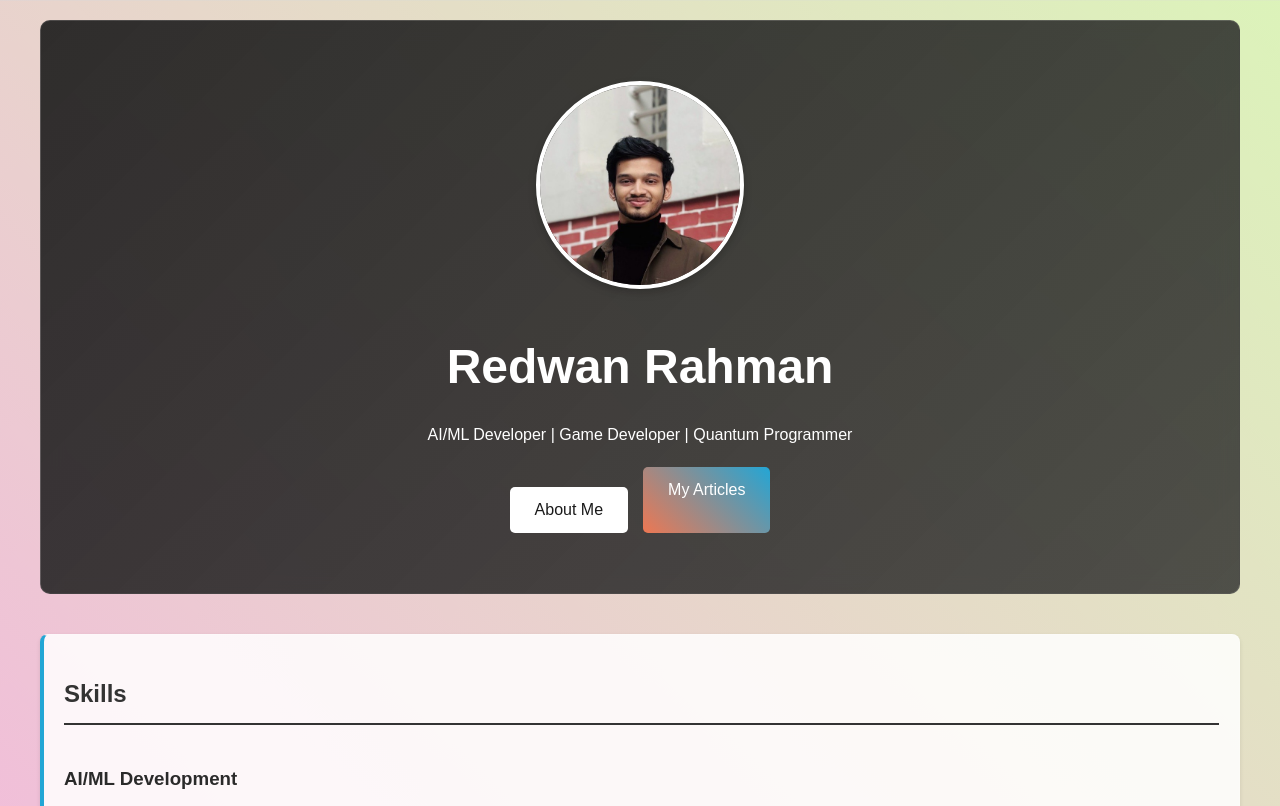
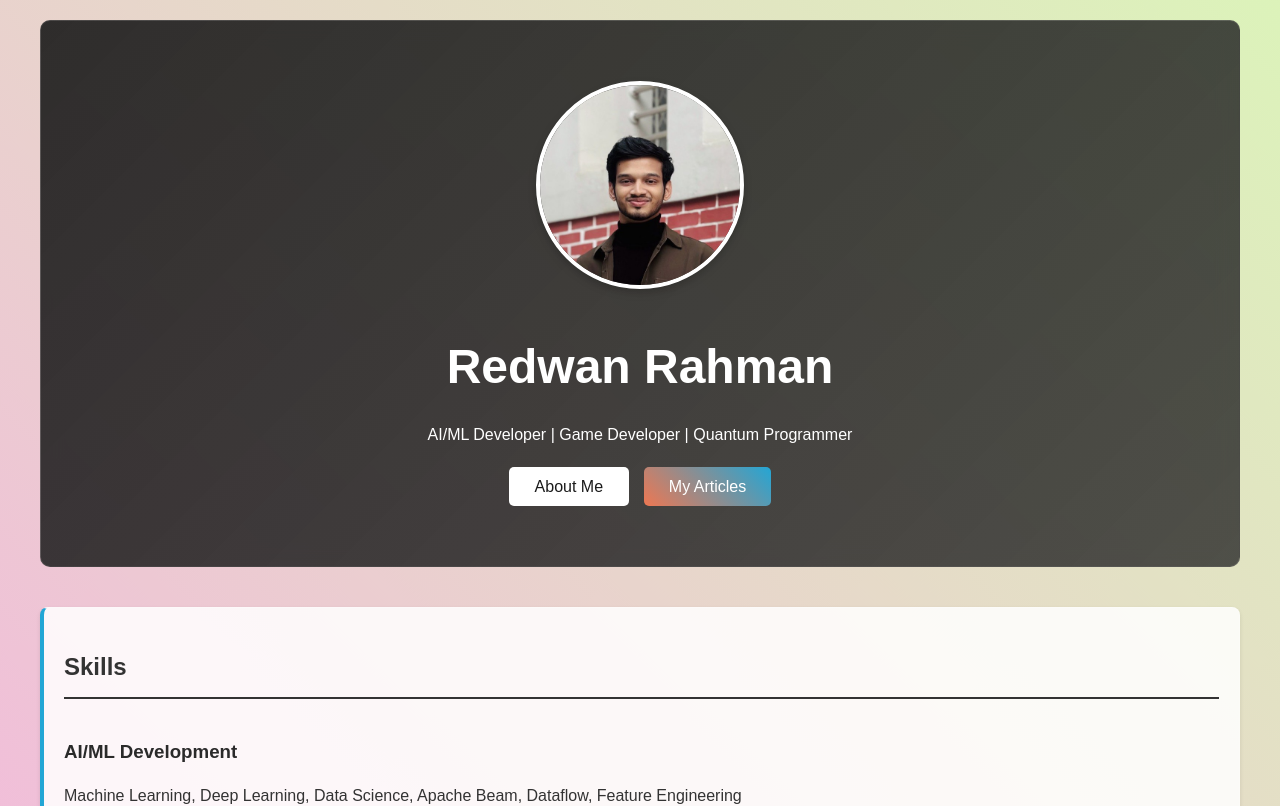
Before and after one commit to Red1-Rahman/Redwan-Rahman-Portfolio, a React (Create React App) app: page / in a window 1280 px wide. Shown: the top 806 px of the page. Built offline with nearby package versions, Linux system fonts and the light colour scheme.

Commit message:
fix sizing App.css

```diff
--- a/src/App.css
+++ b/src/App.css
@@ -249,42 +249,6 @@ li:hover {
   transform: translateY(-2px);
 }
 
-.about-button {
-  display: inline-block;
-  margin-top: 20px;
-  padding: 10px 25px;
-  background-color: white;
-  color: #1a1a1a;
-  text-decoration: none;
-  border-radius: 5px;
-  font-weight: 500;
-  transition: all 0.3s ease;
-  position: relative;
-  overflow: hidden;
-  z-index: 1;
-}
-
-.about-button::before {
-  content: '';
-  position: absolute;
-  top: 0;
-  left: -100%;
-  width: 100%;
-  height: 100%;
-  background: linear-gradient(90deg, transparent, rgba(255, 255, 255, 0.3), transparent);
-  transition: left 0.5s ease;
-  z-index: -1;
-}
-
-.about-button:hover::before {
-  left: 100%;
-}
-
-.about-button:hover {
-  transform: translateY(-2px);
-  box-shadow: 0 4px 8px rgba(0, 0, 0, 0.2);
-}
-
 body {
   margin: 0;
   font-family: 'Arial', sans-serif;
@@ -362,7 +326,6 @@ body {
 .articles-button {
   display: inline-block;
   padding: 10px 25px;
-  background-color: white;
   color: #1a1a1a;
   text-decoration: none;
   border-radius: 5px;
@@ -371,6 +334,21 @@ body {
   position: relative;
   overflow: hidden;
   z-index: 1;
+  /* Fixed sizing properties */
+  min-width: 120px;
+  text-align: center;
+  box-sizing: border-box;
+  font-size: 16px;
+  line-height: 1.2;
+}
+
+.about-button {
+  background-color: white;
+}
+
+.articles-button {
+  background: linear-gradient(45deg, #ee7752, #23a6d5);
+  color: white;
 }
 
 .about-button::before,
@@ -397,11 +375,6 @@ body {
   box-shadow: 0 4px 8px rgba(0, 0, 0, 0.2);
 }
 
-.articles-button {
-  background: linear-gradient(45deg, #ee7752, #23a6d5);
-  color: white;
-}
-
 .articles-button:hover {
   background: linear-gradient(45deg, #e85d3d, #1e8bb3);
 }
```
